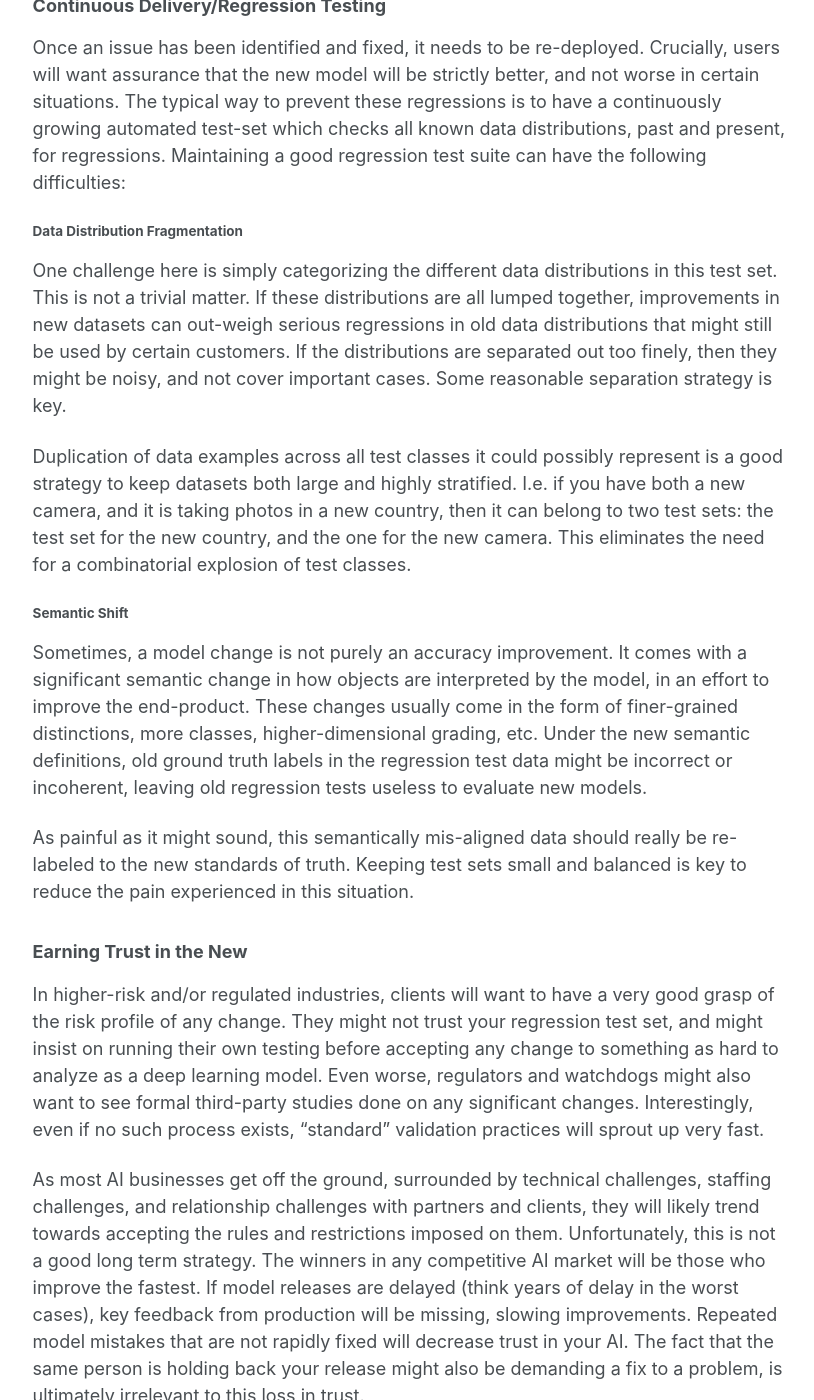
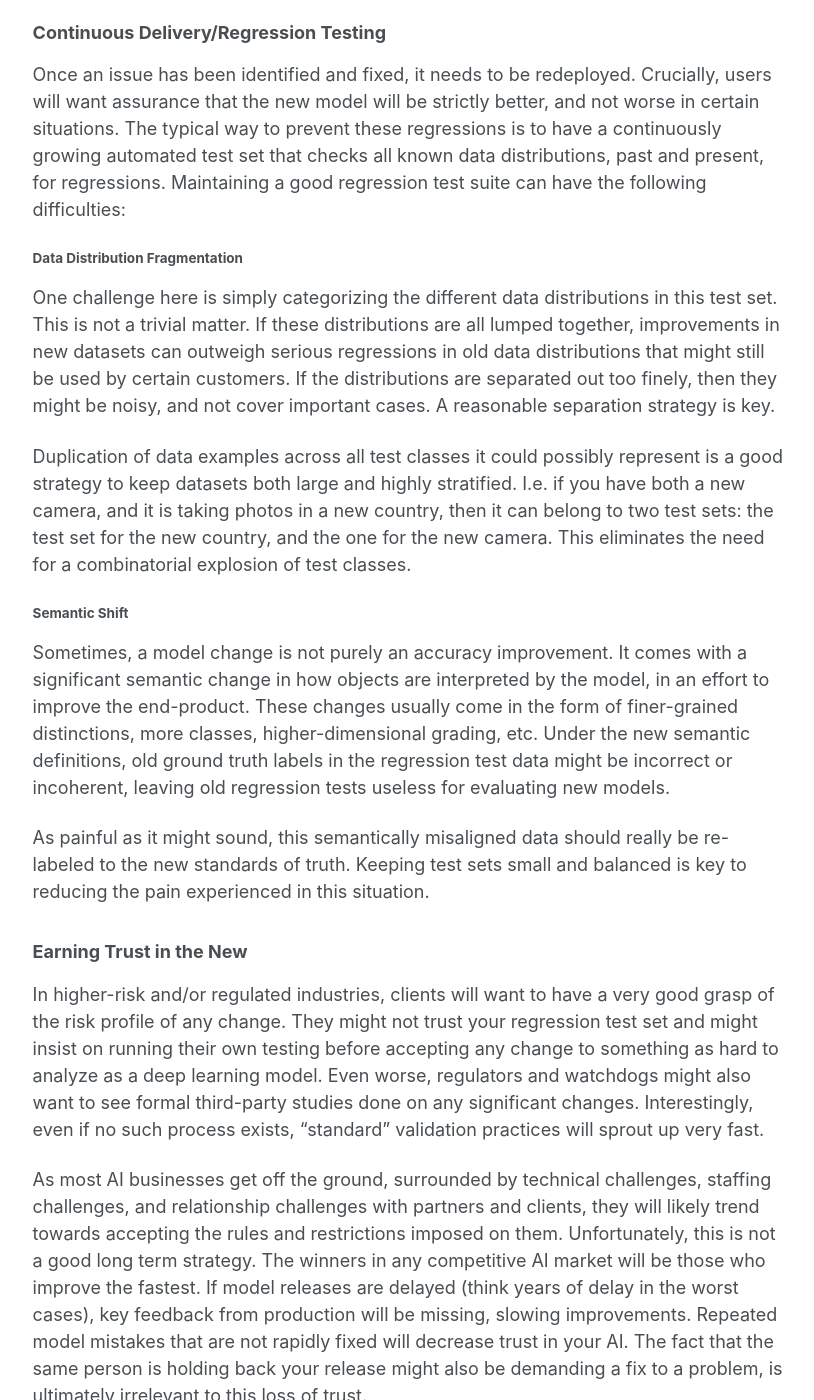
Before and after one commit to benblack769/benblack769.github.io, a Jekyll site: the page built from posts/rants/software_2_0_revisited.md, in a window 1280 px wide and 1400 px high, scrolled down 21962 px. Shown: the whole window, without its empty margins (229-1043 px from the left). Built offline with Jekyll 4.4.1, drawn with Linux system fonts in a browser that asks for light colours; some of the changed text lies outside the part shown.

Commit message:
grammerly edits

```diff
--- a/posts/rants/software_2_0_revisited.md
+++ b/posts/rants/software_2_0_revisited.md
@@ -242,7 +242,7 @@ The benefits of these principles apply in both end-to-end evaluation, and in sin
 
 Those experienced with ML know that people and project management aren't everything. Good people can create an awesome model, and still ultimately fail to provide anything of durable value.
 
-These failures can usually be tracked to two parts of projects: The very beginning (project choice) and the very end (long term maintenance).
+These failures can usually be tracked to two parts of projects: The very beginning (project choice) and the very end (long-term maintenance).
 
 ## Principles of Project Choice
 
@@ -279,14 +279,14 @@ However, it might not be all bad. There are several techniques to maximizing the
 There are two main approaches to this:
 
 1. Get the model to really understand all possible variations of "normal". Once normal is ruled out, then only abnormal is left. Classical anomaly detection techniques built on top of deep features can help with some of the issues with deep learning based anomaly detection.
-2. If more axes than a binary good/bad axis is needed, then you can classify objects by how they should be treated, rather than what they are. Needles in food are bad, in the same way that screws are bad. But different than how burnt food is bad, or how mis-folded packaging is bad. The hope is that even if a new type of object comes in, it will be classified correctly, even if it looks somewhat different.
+2. If more axes than a binary good/bad axis are needed, then you can classify objects by how they should be treated, rather than what they are. Needles in food are bad, in the same way that screws are bad. But different from how burnt food is bad, or how misfolded packaging is bad. The hope is that even if a new type of object comes in, it will be classified correctly, even if it looks somewhat different.
 
 
 ## Principles of Long Term Maintenance
 
 Machine learning products can also fail at the end of the project lifecycle---long term maintenance. In particular, the famous data-drift problem is a major issue.
 
-For example, lets say you are making a street car vision system. In a year, there will be new models of cars on the road that your system had never seen. In 2 years, the cameras will be replaced, which will inevitably have different settings/resolutions. These changes are "data drifts" which will degrade performance of any deep learning model. How will your product keep up?
+For example, let's say you are making a street car vision system. In a year, there will be new models of cars on the road that your system has never seen. In 2 years, the cameras will be replaced, which will inevitably have different settings/resolutions. These changes are "data drifts" which will degrade the performance of any deep learning model. How will your product keep up?
 
 This issue is particularly important since most real-world AI is built in a very fast-moving hardware landscape. Think about how much the hardware on these devices has changed in the last 10 years:
 
@@ -296,50 +296,50 @@ This issue is particularly important since most real-world AI is built in a very
 * security cameras
 * body cameras
 
-If this data-drift problem is not addressed, your product will lose value very fast. And strategic partners are increasingly aware of this, and will demand a strategy up-front.
+If this data-drift problem is not addressed, your product will lose value very fast. The increasingly ML-aware business community is increasingly aware of this and will demand a strategy up-front.
 
 ### Continuous Monitoring
 
-Before a data-drift is mitigated, it should be detected. This is the idea of "Continuous Monitoring", where the performance of the system is tracked in production after release. However, unlikely dev-ops, where errors can be tracked, it is not always so easy to actually monitor performance of an ML system, since an "error" is not always super well specified, and even if it is, it is often the case that no one is going around entering errors into the system in production. Some ideas to implement continuous monitoring in these ground-truth scarce production scenarios include:
+Before a data drift is mitigated, it should be detected. This is the idea of "Continuous Monitoring", where the performance of the system is tracked in production after release. However, unlikely dev-ops, where errors can be tracked, it is not always so easy to monitor the performance of an ML system, since an "error" is not always super well specified, and even if it is, it is often the case that no one is going around entering errors into the system in production. Some ideas to implement continuous monitoring in these label-scarce production scenarios include:
 
-1. Get end-user feedback. Give your users a button to smash if they don't like what your system did. Ideally, this should be attached to the actual data that triggered the user to be unsatisfied, and uploaded for internal review. Rather than a satisfaction survey, think more along the lines of a dis-satisfaction pipeline. Dissatisfaction pipelines, like bug reports, bad customer service reviews, etc, grant value to their users primarily by making them feel included in development. They want to see that their feedback is actually understood (not a robot response), their issue prioritized, and eventually fixed.
+1. Get end-user feedback. Give your users a button to smash if they don't like what your system did. Ideally, this should be attached to the actual data that triggered the user to be unsatisfied, and uploaded for internal review. Rather than a satisfaction survey, think more along the lines of a dissatisfaction pipeline. Dissatisfaction pipelines, like bug reports, bad customer service reviews, etc, grant value to their users primarily by making them feel included in development. They want to see that their feedback is understood (not a robot response), their issue prioritized, and the model fixed.
 2. If this is not possible, get someone else to continuously label/evaluate a subsample of your production data. This can be done simply with internal staff. If you want to be like Google, you get innocent bystanders to check your labels (i.e. reCAPCHA).
 3. If you don't have direct access to production data (i.e. from an edge device that isn't regularly connected to the internet), then you might have to have the device queue up data and request data dumps from your users. Some sort of beneficial contractual terms might be needed to smooth out any business friction, such as data-sharing or privacy concerns.
-4. Some AI developers also have full subsidized in-house production businesses that mimic those of their main clients specifically to better monitor issues and prototype solutions. This is great for product development, but not a very robust solution for this data-drift solution, since your data all comes from the same pipeline. I.e. a self-driving car company based in California will only see clear California roads, not icy Canada roads.
+4. Some AI developers also have subsidized in-house businesses that mimic those of their main clients specifically to better monitor issues and prototype solutions. This is great for product development, but not a very robust solution for this data-drift solution, since your data all comes from the same pipeline. I.e. a self-driving car company based in California will only see clear Californian roads, not icy Canadian roads.
 
 ### Continuous Data Collection
 
-Complementary to Continuous Monitoring is continuous data collection, for training/test sets. The need for new data to solve new problems is why it is important to try to get the raw data that triggered the error, and not just the dis-satisfaction report.
+Complementary to Continuous Monitoring is continuous data collection, for training/test sets. The need for new data to solve new problems is why it is important to try to get the raw data that triggered the error, and not just the dissatisfaction report.
 
 However, just accumulating data is not enough. This data must be reviewed, curated, and incorporated into the main training dataset to effectively and continuously improve the model's quality.
 
 ### Continuous Delivery/Regression Testing
 
-Once an issue has been identified and fixed, it needs to be re-deployed. Crucially, users will want assurance that the new model will be strictly better, and not worse in certain situations. The typical way to prevent these regressions is to have a continuously growing automated test-set which checks all known data distributions, past and present, for regressions. Maintaining a good regression test suite can have the following difficulties:
+Once an issue has been identified and fixed, it needs to be redeployed. Crucially, users will want assurance that the new model will be strictly better, and not worse in certain situations. The typical way to prevent these regressions is to have a continuously growing automated test set that checks all known data distributions, past and present, for regressions. Maintaining a good regression test suite can have the following difficulties:
 
 #### Data Distribution Fragmentation
 
-One challenge here is simply categorizing the different data distributions in this test set. This is not a trivial matter. If these distributions are all lumped together, improvements in new datasets can out-weigh serious regressions in old data distributions that might still be used by certain customers. If the distributions are separated out too finely, then they might be noisy, and not cover important cases. Some reasonable separation strategy is key.
+One challenge here is simply categorizing the different data distributions in this test set. This is not a trivial matter. If these distributions are all lumped together, improvements in new datasets can outweigh serious regressions in old data distributions that might still be used by certain customers. If the distributions are separated out too finely, then they might be noisy, and not cover important cases. A reasonable separation strategy is key.
 
 Duplication of data examples across all test classes it could possibly represent is a good strategy to keep datasets both large and highly stratified. I.e. if you have both a new camera, and it is taking photos in a new country, then it can belong to two test sets: the test set for the new country, and the one for the new camera. This eliminates the need for a combinatorial explosion of test classes.
 
 #### Semantic Shift
 
-Sometimes, a model change is not purely an accuracy improvement. It comes with a significant semantic change in how objects are interpreted by the model, in an effort to improve the end-product. These changes usually come in the form of finer-grained distinctions, more classes, higher-dimensional grading, etc. Under the new semantic definitions, old ground truth labels in the regression test data might be incorrect or incoherent, leaving old regression tests useless to evaluate new models.
+Sometimes, a model change is not purely an accuracy improvement. It comes with a significant semantic change in how objects are interpreted by the model, in an effort to improve the end-product. These changes usually come in the form of finer-grained distinctions, more classes, higher-dimensional grading, etc. Under the new semantic definitions, old ground truth labels in the regression test data might be incorrect or incoherent, leaving old regression tests useless for evaluating new models.
 
-As painful as it might sound, this semantically mis-aligned data should really be re-labeled to the new standards of truth. Keeping test sets small and balanced is key to reduce the pain experienced in this situation.
+As painful as it might sound, this semantically misaligned data should really be re-labeled to the new standards of truth. Keeping test sets small and balanced is key to reducing the pain experienced in this situation.
 
 ### Earning Trust in the New
 
-In higher-risk and/or regulated industries, clients will want to have a very good grasp of the risk profile of any change. They might not trust your regression test set, and might insist on running their own testing before accepting any change to something as hard to analyze as a deep learning model. Even worse, regulators and watchdogs might also want to see formal third-party studies done on any significant changes. Interestingly, even if no such process exists, "standard" validation practices will sprout up very fast.
+In higher-risk and/or regulated industries, clients will want to have a very good grasp of the risk profile of any change. They might not trust your regression test set and might insist on running their own testing before accepting any change to something as hard to analyze as a deep learning model. Even worse, regulators and watchdogs might also want to see formal third-party studies done on any significant changes. Interestingly, even if no such process exists, "standard" validation practices will sprout up very fast.
 
-As most AI businesses get off the ground, surrounded by technical challenges, staffing challenges, and relationship challenges with partners and clients, they will likely trend towards accepting the rules and restrictions imposed on them. Unfortunately, this is not a good long term strategy. The winners in any competitive AI market will be those who improve the fastest. If model releases are delayed (think years of delay in the worst cases), key feedback from production will be missing, slowing improvements. Repeated model mistakes that are not rapidly fixed will decrease trust in your AI. The fact that the same person is holding back your release might also be demanding a fix to a problem, is ultimately irrelevant to this loss in trust.
+As most AI businesses get off the ground, surrounded by technical challenges, staffing challenges, and relationship challenges with partners and clients, they will likely trend towards accepting the rules and restrictions imposed on them. Unfortunately, this is not a good long term strategy. The winners in any competitive AI market will be those who improve the fastest. If model releases are delayed (think years of delay in the worst cases), key feedback from production will be missing, slowing improvements. Repeated model mistakes that are not rapidly fixed will decrease trust in your AI. The fact that the same person is holding back your release might also be demanding a fix to a problem, is ultimately irrelevant to this loss of trust.
 
 The key principles involved in building trust in your release process include:
 
 1. **Speed:** If you can throw more money at the validation problem, and get your release time down by throwing money and people brute forcing the validation process, this can be a good medium-term solution, even if there is a bit of grouching about waste.
 2. **Visibility:** Your more efficient, automated test process must be at least as visible, open, and as high-quality as whatever it is replacing. The more people can see into your process, and understand that it is built on solid principles by qualified people, the more they will trust it.
-3. **Internal Ethics:** Long term, your business must uphold good ethics around data use and release processes to be trustworthy enough to lighten external validation load. Hiring schemes, bonus programs, and other incentivising at a high-level can point individual contributors and managers in the way of good or bad ethics. And there is no replacement for good examples of discipline shown from top executives.
+3. **Internal Ethics:** Long term, your business must uphold good ethics around data use and release processes to be trustworthy enough to lighten external validation load. Hiring schemes, bonus programs, and other incentives at a high level can point individual contributors and managers in the way of good or bad ethics. And there is no replacement for good examples of discipline shown by top executives.
 
 <!--
 # Software 2.0 Technologies
```
Also changed, not shown: other parts of posts/rants/software_2_0_revisited.md (+3 -3 lines).
